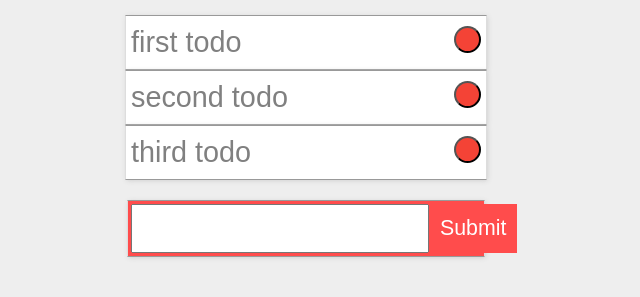
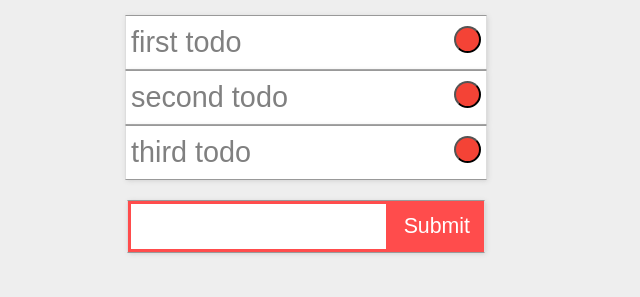
Before and after one commit to fac-15/CCSM_ToDo2, a website: page index.html in a window 1280 px wide. Shown: the part 145-442 px from the top of the page, without its empty margins (334-974 px from the left). Drawn offline with Linux system fonts and the light colour scheme.

Commit message:
input width

```diff
--- a/style.css
+++ b/style.css
@@ -17,7 +17,7 @@ table, caption, tbody, tfoot, thead, tr, th, td,
 article, aside, canvas, details, embed,
 figure, figcaption, footer, header, hgroup,
 menu, nav, output, ruby, section, summary,
-time, mark, audio, video {
+time, mark, audio, video, input {
   margin: 0;
   padding: 0;
   border: 0;
@@ -75,6 +75,7 @@ button {
     background-color: #f44336;
     height: 2em;
     width: 2em;
+
 }
 
 button: active{
@@ -116,18 +117,38 @@ form#add-todo input {
     font-weight: 300;
     padding: 10px;
     font-size: 1em;
+
 }
 
 form#add-todo input[type="submit"] {
   color: #fff;
   background: #ff4c4c;
   border: 1px solid #ff4c4c;
+  width: 88.36px;
+  height: 44px;
 }
 
 form.input .done {
   background: gray;
 }
 
+/*test*/
+form#add-todo input[type="submit"] {
+    color: #fff;
+    background: #ff4c4c;
+    border: 1px solid #ff4c4c;
+    /* width: 88.36px; */
+    height: 44px;
+    margin: 0;
+    text-align: right;
+
+}
+/*test*/
+
+form#add-todo input {
+  width: 11em;
+}
+
 submit {
   padding: 10px 7px 10px;
 }
```
